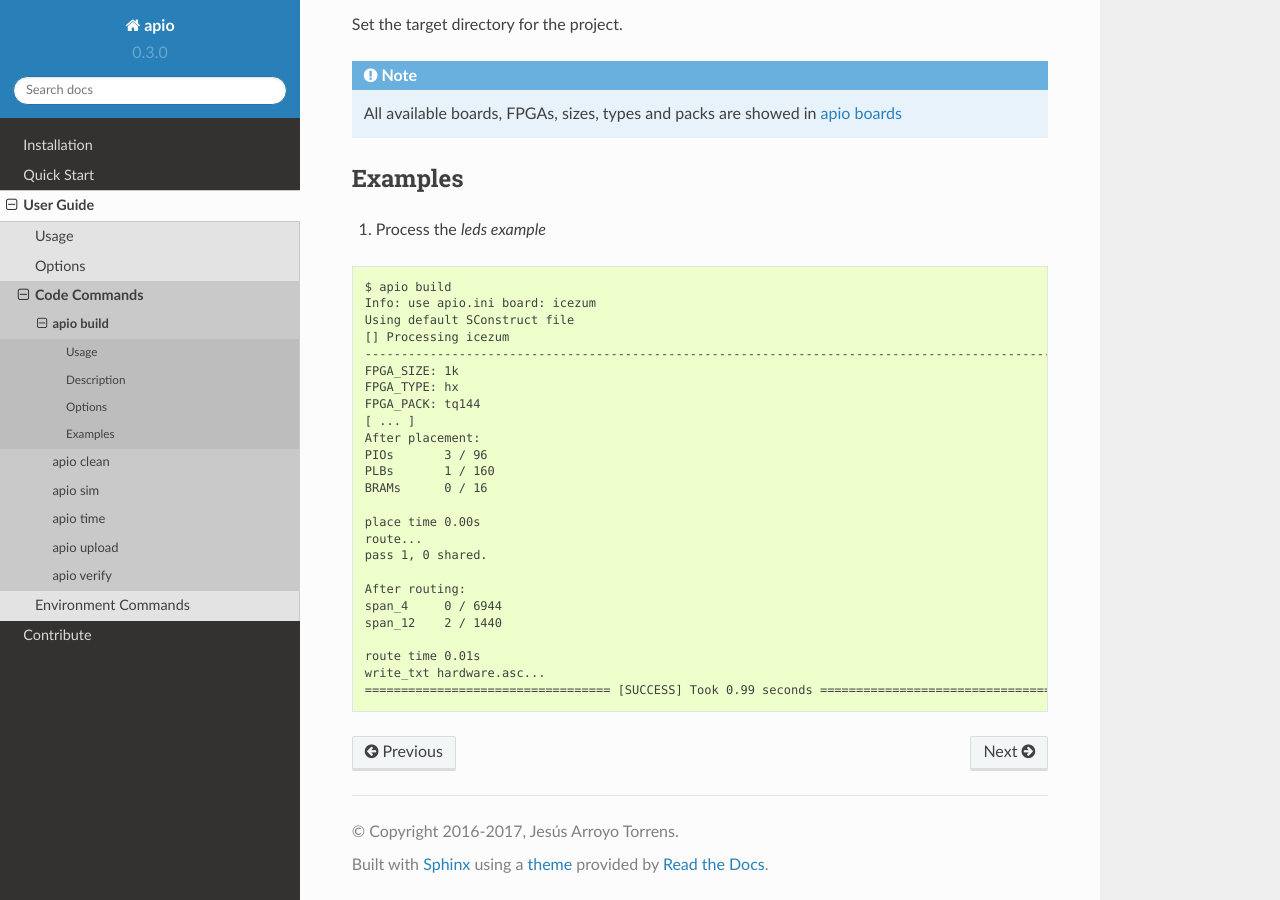
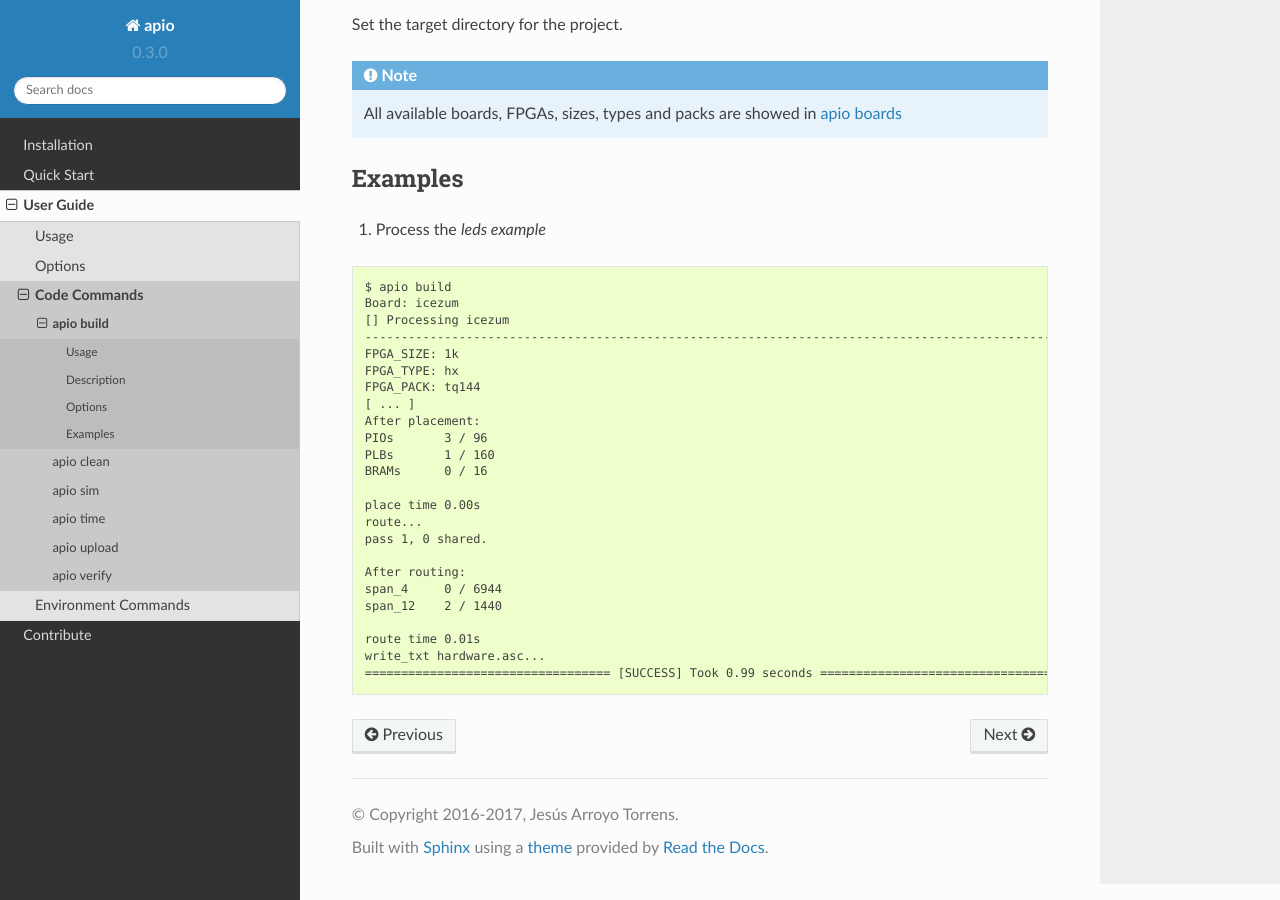
Before and after one commit to FPGAwars/apio, a Sphinx documentation site: the page built from docs/source/user_guide/code_commands/cmd_build.rst, in a window 1280 px wide and 900 px high, scrolled down 1031 px. Built offline with Sphinx 7.4.7 and the Read the Docs theme 2.0.0, drawn with Linux system fonts in a browser that asks for light colours.

Commit message:
Improve info messages

```diff
--- a/docs/source/user_guide/code_commands/cmd_build.rst
+++ b/docs/source/user_guide/code_commands/cmd_build.rst
@@ -56,8 +56,7 @@
 .. code::
 
   $ apio build
-  Info: use apio.ini board: icezum
-  Using default SConstruct file
+  Board: icezum
   [] Processing icezum
   -------------------------------------------------------------------------------------------------
   FPGA_SIZE: 1k
--- a/docs/source/user_guide/code_commands/cmd_clean.rst
+++ b/docs/source/user_guide/code_commands/cmd_clean.rst
@@ -33,7 +33,6 @@
 .. code::
 
   $ apio clean
-  Using default SConstruct file
   Removed hardware.blif
   Removed hardware.asc
   Removed hardware.bin
--- a/docs/source/user_guide/code_commands/cmd_sim.rst
+++ b/docs/source/user_guide/code_commands/cmd_sim.rst
@@ -50,7 +50,6 @@
 .. code::
 
   $ apio sim
-  Using default SConstruct file
   iverilog -B /path/to/lib/ivl -o leds_tb.out -D VCD_OUTPUT=leds_tb /path/to/vlib/system.v leds.v leds_tb.v
   vvp -M /path/to/lib/ivl leds_tb.out
   VCD info: dumpfile leds_tb.vcd opened for output.
--- a/docs/source/user_guide/code_commands/cmd_time.rst
+++ b/docs/source/user_guide/code_commands/cmd_time.rst
@@ -56,8 +56,7 @@
 .. code::
 
   $ apio time
-  Info: use apio.ini board: icezum
-  Using default SConstruct file
+  Board: icezum
   [] Processing icezum
   -------------------------------------------------------------------------------------------------
   FPGA_SIZE: 1k
--- a/docs/source/user_guide/code_commands/cmd_upload.rst
+++ b/docs/source/user_guide/code_commands/cmd_upload.rst
@@ -63,12 +63,11 @@
 .. code::
 
   $ apio upload
-  Info: use apio.ini board: icezum
+  Board: icezum
   Number of FTDI devices found: 1
   Checking device: 0
   Manufacturer: Mareldem, Description: IceZUM Alhambra v1.1 - B01-020
 
-  Using default SConstruct file
   [] Processing icezum
   -------------------------------------------------------------------------------------------------
   FPGA_SIZE: 1k
--- a/docs/source/user_guide/code_commands/cmd_verify.rst
+++ b/docs/source/user_guide/code_commands/cmd_verify.rst
@@ -36,7 +36,6 @@
 .. code::
 
   $ apio verify
-  Using default SConstruct file
   iverilog -B /path/to/lib/ivl -o hardware.out -D VCD_OUTPUT= /path/to/vlib/system.v leds.v
   ================================== [SUCCESS] Took 0.17 seconds =================================
 
```
Also changed, not shown: 2 other files.
